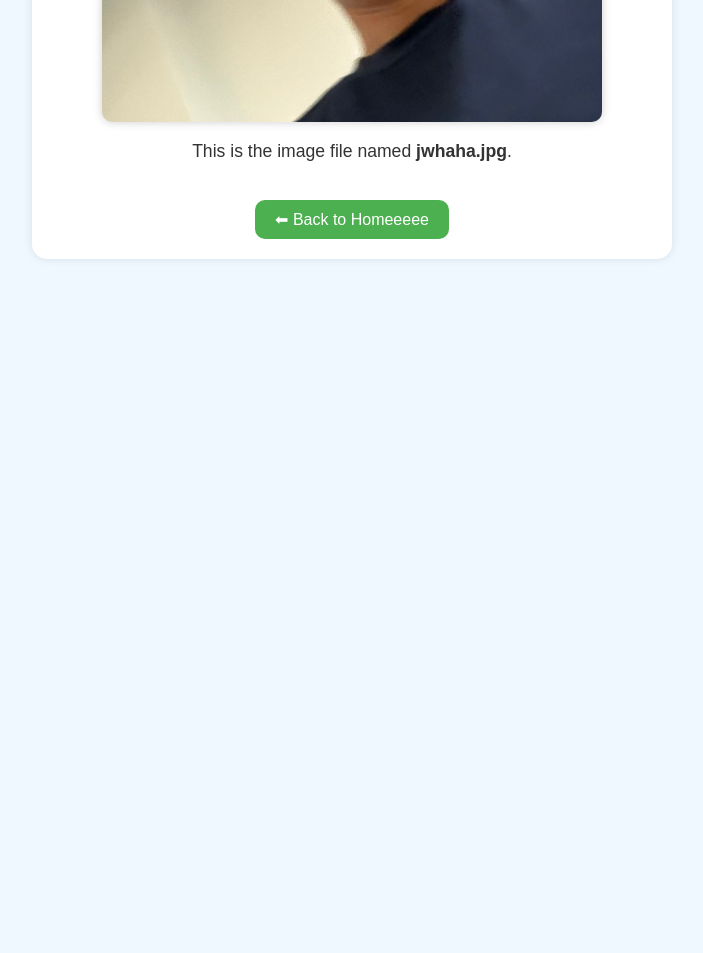
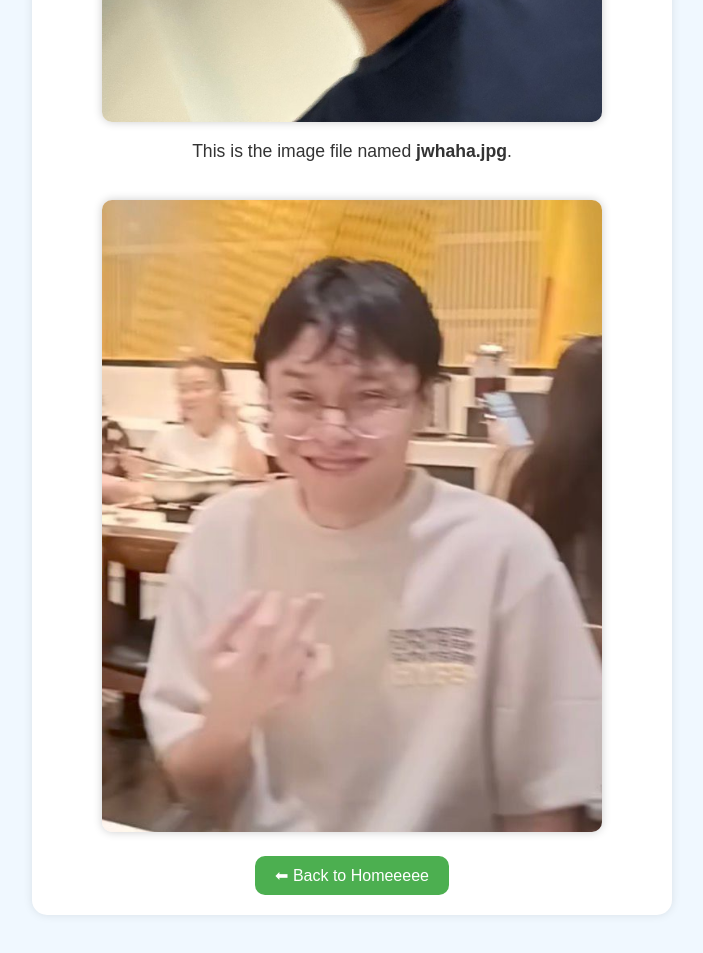
Before and after one commit to Edison1223/GitTest, a plain HTML site: page jw.html in a window 1280 px wide. Shown: the part 559-1512 px from the top of the page, without its empty margins (288-991 px from the left). Before the commit the page ends 868 px from the top, so only its background shows below. Drawn offline with Linux system fonts and the light colour scheme.

Commit message:
不要再删了啦 jianwee

```diff
--- a/jw.html
+++ b/jw.html
@@ -66,6 +66,7 @@
     <h1>My Super Handsome Picture</h1>
     <img src="jwhaha.jpg" alt="jwhaha picture">
     <p>This is the image file named <strong>jwhaha.jpg</strong>.</p>
+    <img src="jwhoho.jpg" alt="jwhoho picture">
     <a href="index.html">⬅ Back to Homeeeee</a>
   </div>
 </body>
```
Also changed, not shown: jwhoho.jpg (added).
